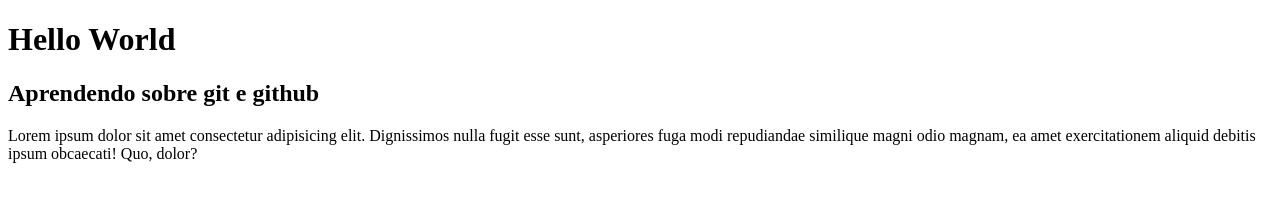
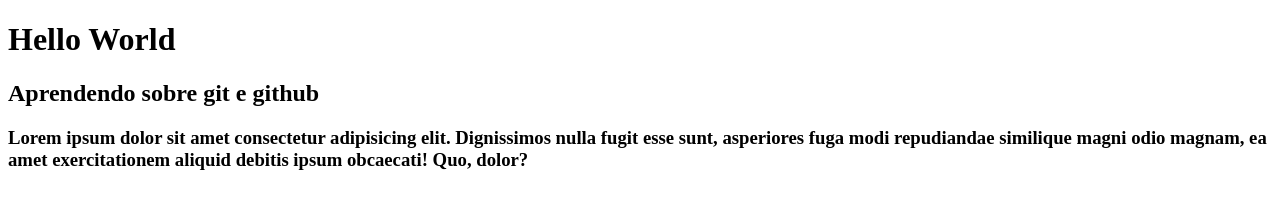
Before and after one commit to MauroLucasSouza1150/curso-git, a plain HTML site: page index.html in a window 1280 px wide. Drawn offline with Linux system fonts and the light colour scheme.

Commit message:
mudando o p para h3

```diff
--- a/index.html
+++ b/index.html
@@ -8,6 +8,6 @@
 <body>
     <h1>Hello World</h1>
     <h2>Aprendendo sobre git e github</h2>
-    <p>Lorem ipsum dolor sit amet consectetur adipisicing elit. Dignissimos nulla fugit esse sunt, asperiores fuga modi repudiandae similique magni odio magnam, ea amet exercitationem aliquid debitis ipsum obcaecati! Quo, dolor?</p>
+    <h3>Lorem ipsum dolor sit amet consectetur adipisicing elit. Dignissimos nulla fugit esse sunt, asperiores fuga modi repudiandae similique magni odio magnam, ea amet exercitationem aliquid debitis ipsum obcaecati! Quo, dolor?</h3>
 </body>
 </html>
```
